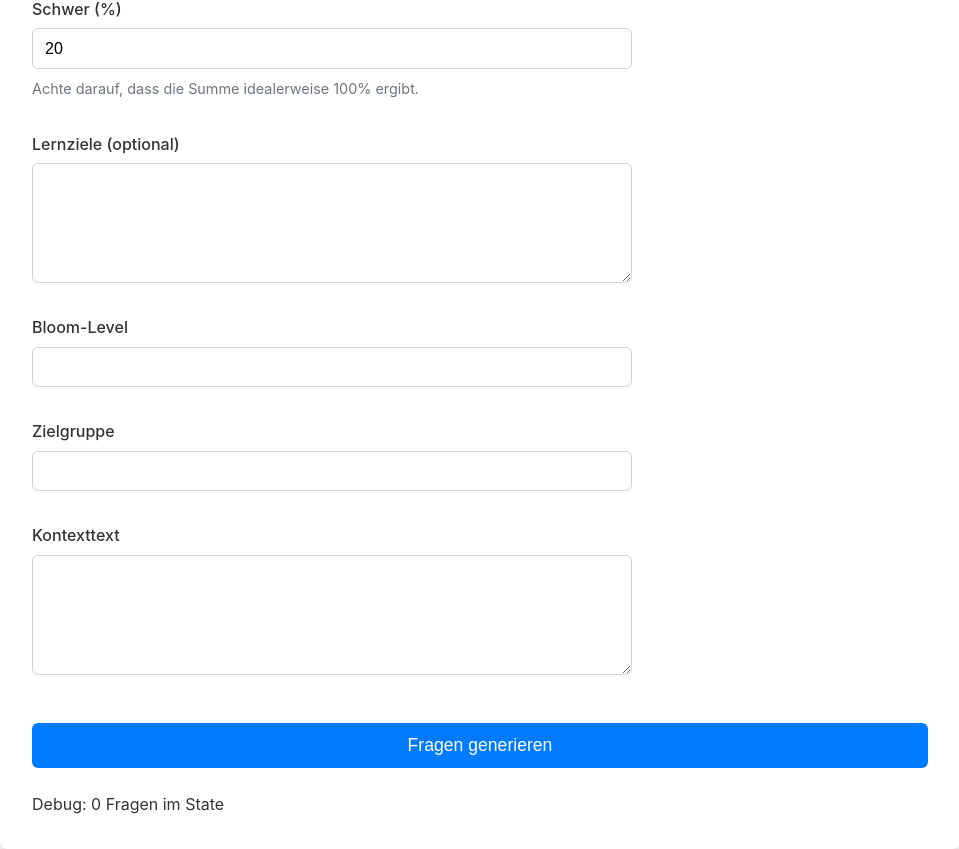
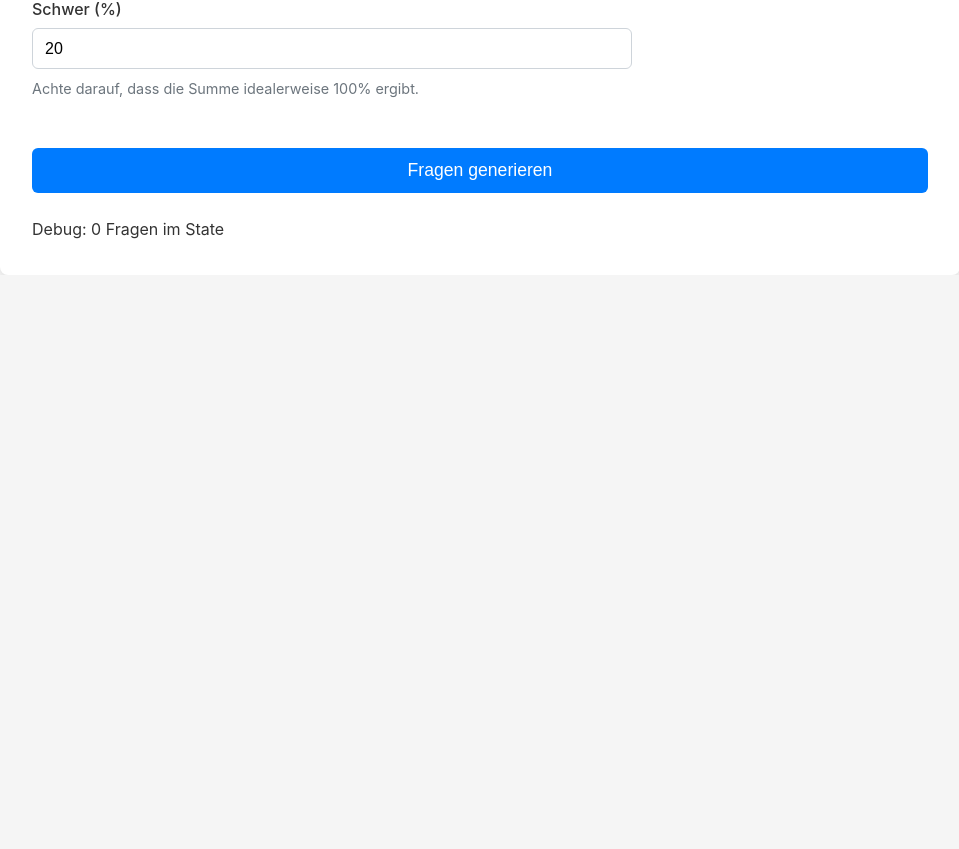
Before and after one commit to shezsoltani/AILV-Project, a React (Vite) app in the folder frontend/: page /generate in a window 1280 px wide. Shown: the part 1012-1861 px from the top of the page, without its empty margins (160-1119 px from the left). After the commit the page ends 1287 px from the top, so only its background shows below. Built offline with nearby package versions, Linux system fonts and the light colour scheme; no server answers.

Commit message:
CORS korrekt konfigurieren, API-Client + Verbindung zu /api/generate, englische Prompt-Templates hinzugefügt

```diff
--- a/frontend/src/components/GenerateForm.tsx
+++ b/frontend/src/components/GenerateForm.tsx
@@ -21,10 +21,6 @@ const DEFAULT_FORM_VALUES: GenerateRequestFormValues = {
     medium: 40,
     hard: 20,
   },
-  learningObjectives: '',
-  bloomLevel: '',
-  targetAudience: '',
-  contextText: '',
 };
 
 interface GenerateFormProps {
@@ -218,62 +214,6 @@ export const GenerateForm: React.FC<GenerateFormProps> = ({ onSubmit }) => {
           </p>
         </div>
 
-        <div className="form-row">
-          <label className="form-label" htmlFor="learningObjectives">
-            Lernziele (optional)
-          </label>
-          <textarea
-            id="learningObjectives"
-            name="learningObjectives"
-            className="form-textarea"
-            rows={3}
-            value={formValues.learningObjectives}
-            onChange={handleInputChange}
-          />
-        </div>
-
-        <div className="form-row">
-          <label className="form-label" htmlFor="bloomLevel">
-            Bloom-Level
-          </label>
-          <input
-            id="bloomLevel"
-            name="bloomLevel"
-            className="form-input"
-            type="text"
-            value={formValues.bloomLevel}
-            onChange={handleInputChange}
-          />
-        </div>
-
-        <div className="form-row">
-          <label className="form-label" htmlFor="targetAudience">
-            Zielgruppe
-          </label>
-          <input
-            id="targetAudience"
-            name="targetAudience"
-            className="form-input"
-            type="text"
-            value={formValues.targetAudience}
-            onChange={handleInputChange}
-          />
-        </div>
-
-        <div className="form-row">
-          <label className="form-label" htmlFor="contextText">
-            Kontexttext
-          </label>
-          <textarea
-            id="contextText"
-            name="contextText"
-            className="form-textarea"
-            rows={4}
-            value={formValues.contextText}
-            onChange={handleInputChange}
-          />
-        </div>
-
         <button type="submit" className="primary-button form-submit-button">
           Fragen generieren
         </button>
--- a/frontend/src/pages/GeneratePage.tsx
+++ b/frontend/src/pages/GeneratePage.tsx
@@ -2,37 +2,23 @@ import React, { useState } from 'react';
 import { GenerateForm } from '../components/GenerateForm';
 import { QuestionsList } from '../components/QuestionsList';
 import type { GeneratedQuestion } from '../types/generatedQuestion';
+import { generateQuestions } from '../services/api';
+import type { GenerateRequestFormValues } from '../types/generate';
 
 const GeneratePage: React.FC = () => {
   const [questions, setQuestions] = useState<GeneratedQuestion[]>([]);
   const [isModalOpen, setIsModalOpen] = useState(false);
 
-  const handleFormSubmit = () => {
-    console.log('handleFormSubmit wurde aufgerufen ✅');
+  const handleFormSubmit = async (values: GenerateRequestFormValues) => {
+    console.log('handleFormSubmit wurde aufgerufen mit:', values);
 
-    // 🔹 Feste Mock-Daten – später durch echte API-Daten ersetzen
-    const mockQuestions: GeneratedQuestion[] = [
-      {
-        question:
-          'Erklären Sie den Unterschied zwischen supervised und unsupervised Learning.',
-        type: 'SHORT_ANSWER',
-        difficulty: 'medium',
-      },
-      {
-        question: 'Welche Aussage trifft auf eine Multiple-Choice-Frage zu?',
-        type: 'MCQ',
-        difficulty: 'easy',
-      },
-      {
-        question:
-          'Formulieren Sie drei Lernziele für eine LV zum Thema Datenbanken.',
-        type: 'SHORT_ANSWER',
-        difficulty: 'hard',
-      },
-    ];
-
-    setQuestions(mockQuestions);
-    setIsModalOpen(true);
+    try {
+      const result = await generateQuestions(values);
+      setQuestions(result);
+      setIsModalOpen(true);
+    } catch (error) {
+      console.error('Fehler beim Generieren der Fragen:', error);
+    }
   };
 
   const handleCloseModal = () => {
--- /dev/null
+++ b/frontend/src/services/api.ts
@@ -0,0 +1,55 @@
+import type { GenerateRequestFormValues } from '../types/generate';
+import type { GeneratedQuestion } from '../types/generatedQuestion';
+
+const API_BASE_URL = import.meta.env.VITE_API_BASE;
+
+if (!API_BASE_URL) {
+  throw new Error('VITE_API_BASE is not defined');
+}
+
+interface GenerateResponseDto {
+  accepted: boolean;
+  topic: string;
+  language: string;
+  count: number;
+  questions: GeneratedQuestion[];
+  note: string;
+}
+
+export async function generateQuestions(
+  formValues: GenerateRequestFormValues
+): Promise<GeneratedQuestion[]> {
+  // Payload so bauen, dass es exakt zu GenerateRequest im Backend passt:
+  const payload = {
+    topic: formValues.topic,
+    language: formValues.language,
+    count:
+      typeof formValues.count === 'string'
+        ? Number(formValues.count)
+        : formValues.count,
+    types: formValues.types,
+    difficulty_distribution: {
+      easy: Number(formValues.difficultyDistribution.easy),
+      medium: Number(formValues.difficultyDistribution.medium),
+      hard: Number(formValues.difficultyDistribution.hard),
+    },
+  };
+
+  const response = await fetch(`${API_BASE_URL}/api/generate`, {
+    method: 'POST',
+    headers: {
+      'Content-Type': 'application/json',
+    },
+    body: JSON.stringify(payload),
+  });
+
+  if (!response.ok) {
+    const text = await response.text().catch(() => '');
+    throw new Error(
+      `Request to /api/generate failed with ${response.status} ${response.statusText}: ${text}`,
+    );
+  }
+
+  const data: GenerateResponseDto = await response.json();
+  return data.questions;
+}
--- a/frontend/src/types/generate.ts
+++ b/frontend/src/types/generate.ts
@@ -14,8 +14,4 @@ export interface GenerateRequestFormValues {
   count: number | '';
   types: QuestionType[];
   difficultyDistribution: DifficultyDistribution;
-  learningObjectives: string;
-  bloomLevel: string;
-  targetAudience: string;
-  contextText: string;
 }
```
Also changed, not shown: frontend/src/vite-env.d.ts (added, +10 -0 lines), 2 other files (tests, documents, lock files or other folders).
